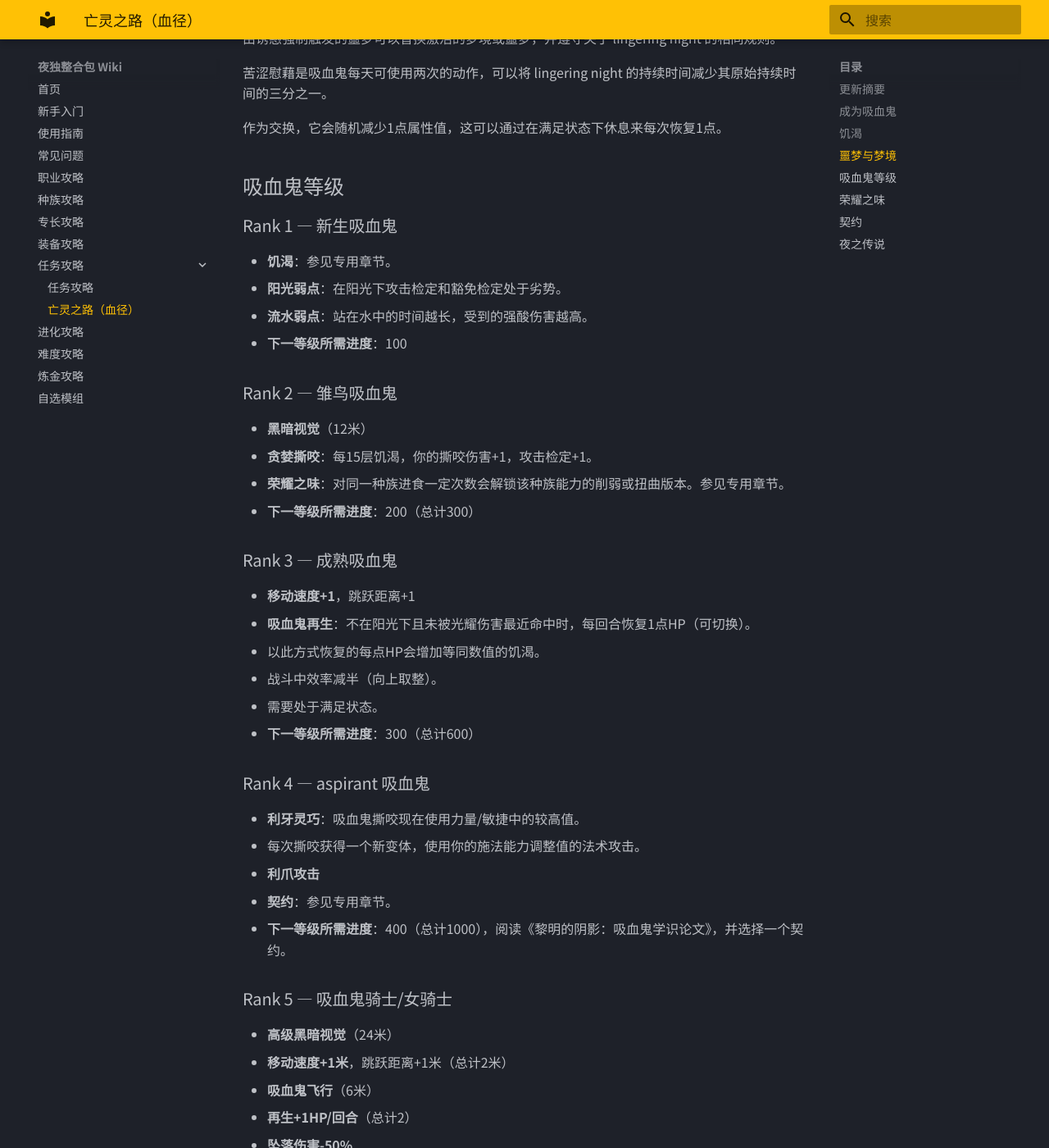
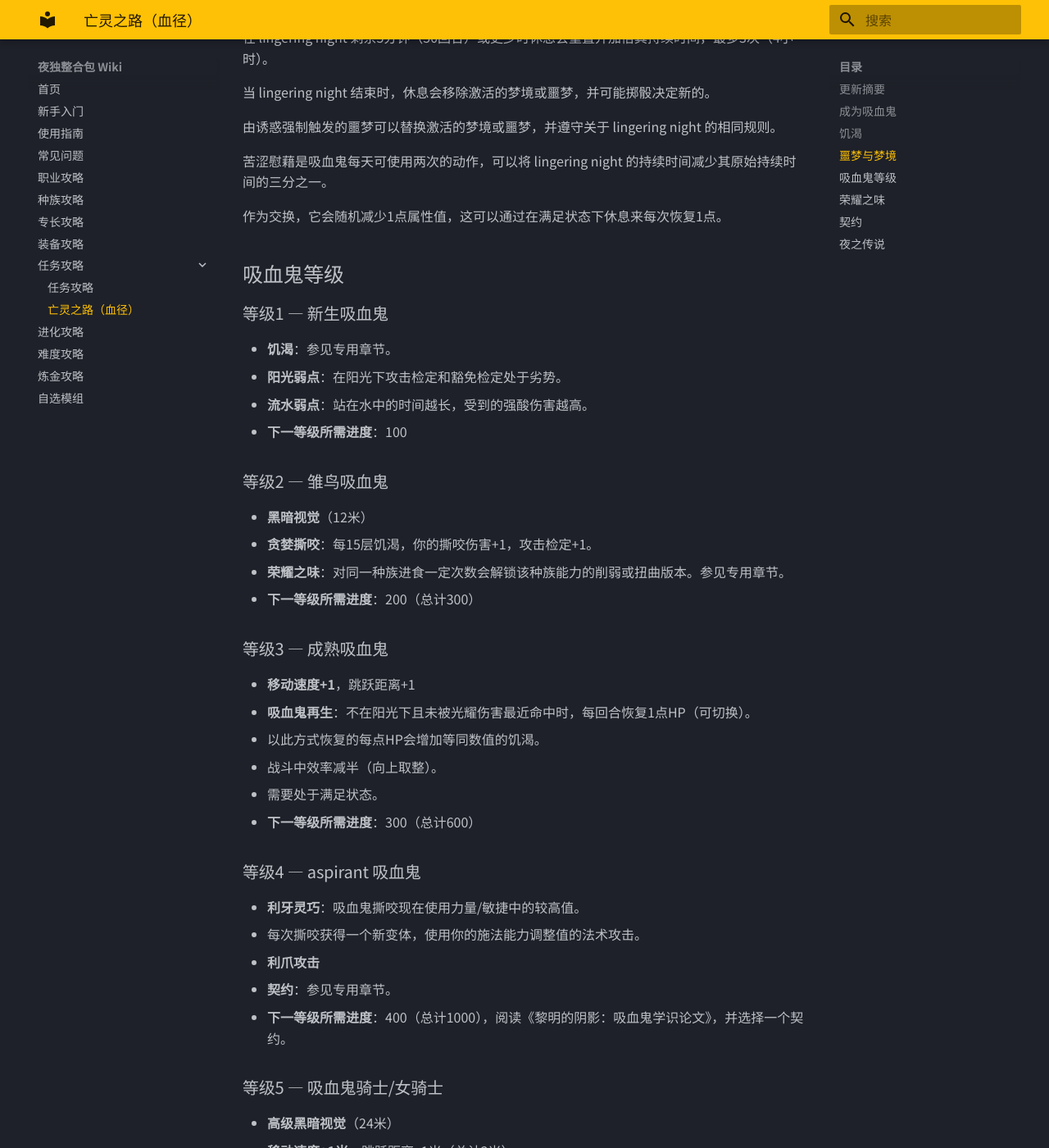
Before and after one commit to oiclyd/bg3-mod-wiki, an MkDocs documentation site: the page built from docs/ch9-bloodtrail.md, in a window 1280 px wide and 1400 px high, scrolled down 2886 px. Shown: the whole window at 82% size. Built offline with MkDocs 1.6.1 and Material for MkDocs 9.7.7, drawn with Linux system fonts in a browser that asks for light colours; some of the changed text lies outside the part shown.

Commit message:
亡灵之路血径：清理残留英文，美化版面，添加提示框

```diff
--- a/docs/ch9-bloodtrail.md
+++ b/docs/ch9-bloodtrail.md
@@ -103,21 +106,21 @@
 
 ## 吸血鬼等级
 
-### Rank 1 — 新生吸血鬼
+### 等级1 — 新生吸血鬼
 
 - **饥渴**：参见专用章节。
 - **阳光弱点**：在阳光下攻击检定和豁免检定处于劣势。
 - **流水弱点**：站在水中的时间越长，受到的强酸伤害越高。
 - **下一等级所需进度**：100
 
-### Rank 2 — 雏鸟吸血鬼
+### 等级2 — 雏鸟吸血鬼
 
 - **黑暗视觉**（12米）
 - **贪婪撕咬**：每15层饥渴，你的撕咬伤害+1，攻击检定+1。
 - **荣耀之味**：对同一种族进食一定次数会解锁该种族能力的削弱或扭曲版本。参见专用章节。
 - **下一等级所需进度**：200（总计300）
 
-### Rank 3 — 成熟吸血鬼
+### 等级3 — 成熟吸血鬼
 
 - **移动速度+1**，跳跃距离+1
 - **吸血鬼再生**：不在阳光下且未被光耀伤害最近命中时，每回合恢复1点HP（可切换）。
@@ -126,7 +129,7 @@
   - 需要处于满足状态。
 - **下一等级所需进度**：300（总计600）
 
-### Rank 4 —  aspirant 吸血鬼
+### 等级4 —  aspirant 吸血鬼
 
 - **利牙灵巧**：吸血鬼撕咬现在使用力量/敏捷中的较高值。
 - 每次撕咬获得一个新变体，使用你的施法能力调整值的法术攻击。
@@ -134,7 +137,7 @@
 - **契约**：参见专用章节。
 - **下一等级所需进度**：400（总计1000），阅读《黎明的阴影：吸血鬼学识论文》，并选择一个契约。
 
-### Rank 5 — 吸血鬼骑士/女骑士
+### 等级5 — 吸血鬼骑士/女骑士
 
 - **高级黑暗视觉**（24米）
 - **移动速度+1米**，跳跃距离+1米（总计2米）
@@ -144,7 +147,7 @@
 - **勃艮第之光**：踩在血上时，吸收它来为自己治疗1d4（可切换）。
 - **下一等级所需进度**：500（总计1500）
 
-### Rank 6 — 吸血鬼男爵/女男爵
+### 等级6 — 吸血鬼男爵/女男爵
 
 - **驯服饥渴**：饥渴惩罚每种类型延后1小时，参见饥渴章节。
 - 低饥渴时失控几率降低（DC 16 -> 14）。
@@ -154,7 +157,7 @@
   - 处决阈值为等级+等级（所以最高32）。
 - **下一等级所需进度**：600（总计2100）
 
-### Rank 7 — 吸血鬼伯爵/女伯爵
+### 等级7 — 吸血鬼伯爵/女伯爵
 
 - **再生+1HP/回合**（总计3）
 - 可以随意变形为狼。
@@ -165,7 +168,7 @@
   - 持续到长休或被替换。
 - **下一等级所需进度**：700（总计2800）
 
-### Rank 8 — 吸血鬼公爵/女公爵
+### 等级8 — 吸血鬼公爵/女公爵
 
 - **夜之眼**（等同于魔鬼视觉）
 - **移动速度+1米**，跳跃距离+1米（总计3米）
@@ -173,7 +176,7 @@
 - 可以随意变形为雾。
 - **下一等级所需进度**：800（总计3600）
 
-### Rank 9 — 吸血鬼领主/女士
+### 等级9 — 吸血鬼领主/女士
 
 - **再生+2HP/回合**（总计5）
 - **长夜守望**：饥渴惩罚每种类型延后2小时（参见饥渴章节）。
@@ -182,7 +185,7 @@
 - **魅惑、恐惧和恶心免疫**。
 - **下一等级所需进度**：900（总计4500）
 
-### Rank 10 — 吸血鬼君主/女王
+### 等级10 — 吸血鬼君主/女王
 
 - **坠落伤害-100%**
 - **夜之传说**：选择一个称号，参见专用章节。
@@ -199,14 +202,14 @@
 - **至高撕咬**：撕咬攻击造成6d6亡灵伤害。
 - 晋升时授予7000进度。
 
-### Rank 11 — 吸血鬼长老
+### 等级11 — 吸血鬼长老
 
 - **移动速度+3米**，跳跃距离+3米（总计6米）
 - **吸血鬼飞行+9米**（总计18米）
 - **再生+5HP/回合**（总计10）
 - **下一等级所需进度**：10000（总计15500）
 
-### Rank 12 — 至高者
+### 等级12 — 至高者
 
 - **所有属性值+1**
 - **夜之传说**：选择第二个称号，参见专用章节。
@@ -273,7 +277,7 @@
 
 ### 红掠夺者
 
-#### Rank 4
+#### 等级4
 
 - 威吓检定优势。
 - 获得**血怒**，类似于野蛮人的狂暴。
@@ -290,37 +294,37 @@
   - 每场战斗第一次施放血怒免费，后续施放消耗 bonus action。
   - 进入任何其他狂暴会被替换为血怒。
 
-#### Rank 5
+#### 等级5
 
 - 熟练威吓、运动和生存。
 
-#### Rank 6
+#### 等级6
 
 - **不可阻挡的动量**：未命中攻击消耗的吸血鬼动量-1，回合结束未造成伤害时只移除1点而非全部。
 - **野蛮吞噬**：当吸血鬼动量至少为4时，每3%自身已损失HP获得1%生命偷取（可切换）。
   - 生存技能超过10时，比率翻倍至每3%已损失HP最多2%生命偷取；20+生存时，比率为1/1。
   - 对非人型生物效率减半。
 
-#### Rank 7
+#### 等级7
 
 - **狂犬处刑者**：你的近战攻击可以使敌人流血。
   - 此外，当吸血鬼动量至少为6时，每15%目标已损失HP额外造成+1伤害。
 
-#### Rank 8
+#### 等级8
 
 - ** soaring 动量**：进入血怒、攻击和命中时额外获得1点吸血鬼动量。
 - **血猎**：对可流血的生物造成致命一击时，可以消耗4点吸血鬼动量进入**吸血鬼血欲**。
   - **吸血鬼血欲**：授予1个动作和5点临时HP用于该回合（类似于血欲药水，可叠加）。
 
-#### Rank 9
+#### 等级9
 
 - 专精威吓、运动和生存。
 
-#### Rank 10
+#### 等级10
 
 - ** carnage 化身**：在吸血鬼血欲效果下，武器和徒手伤害+1d4，力量检定和豁免以及攻击检定有优势（但攻击对你也有优势），不可阻挡，且无法被安抚。
 
-#### Rank 12
+#### 等级12
 
 - **无拘者**：当吸血鬼动量至少为8时，吸血鬼血欲持续额外一回合。
   - 在其效果下，攻击会释放**血红弧光**，在12米内目标之间连锁最多8次，造成1d4力场伤害并施加流血，或如果目标无法流血则造成2d4力场伤害。
@@ -328,7 +332,7 @@
 
 ### 面纱行者
 
-#### Rank 4
+#### 等级4
 
 - 潜行检定优势。
 - 资源为**暗影怒气**。
@@ -341,18 +345,18 @@
   - 造成暴击时恢复1。
 - **穿越 veil**：可以在战斗中通过将正常消耗替换为2点暗影怒气来隐藏，这样做时获得+3米移动速度（每回合一次移动增益）（可切换）。
 
-#### Rank 5
+#### 等级5
 
 - 熟练潜行、巧手和杂技。
 
-#### Rank 6
+#### 等级6
 
 - **暮光静止**：所有暗影怒气损失减少1，穿越 veil 的消耗也减少1。
 - **尼克斯 shroud**：每2点暗影怒气潜行+1，每3点暗影怒气AC和先攻+1。
   - 遮蔽时，你不能在豁免检定上掷出1，攻击不能对你暴击。
 - ** veil 模糊**：遮蔽时，你可以花费3点暗影怒气反应来对即将命中你的攻击施加劣势，或对即将命中你的法术豁免检定获得优势。
 
-#### Rank 7
+#### 等级7
 
 - ** veil 獠牙**：隐藏或隐形时，传送到目标并撕咬它而不暴露 cover，消耗5点暗影怒气。
   - 不能暴击。
@@ -361,28 +365,28 @@
   - 遮蔽时，你不能在攻击检定、能力和技能检定上掷出1。
   - 此外，你不能被突袭或威胁。
 
-#### Rank 8
+#### 等级8
 
 - **夜幕降临**：所有暗影怒气获取增加1。
 - ** hollow 之夜**：当暗影怒气至少为5时，穿越 veil 使你被 veil 2回合。
   - **被 veil**：类似于高级隐形。
 
-#### Rank 9
+#### 等级9
 
 - 专精潜行、巧手和杂技。
 
-#### Rank 10
+#### 等级10
 
 - **午夜 wraith**：当暗影怒气至少为7时，获得一个额外的反应和 bonus action。
   - 一旦触发，持续到回合结束，即使暗影怒气降到7以下。
 
-#### Rank 12
+#### 等级12
 
 - **无形者**：当暗影怒气至少为9且处于隐形状态时，你不能被发现或揭示。
 
 ### 瘟疫编织者
 
-#### Rank 4
+#### 等级4
 
 - 对抗毒素优势，次级毒素抗性，强酸抗性。
   - 次级抗性不显示在角色面板中，与亡灵提供的常规抗性乘法叠加。
@@ -402,11 +406,11 @@
   - **奥秘11 — 亵渎**：Hexpest变为邪恶，造成1d4亡灵+每剩余回合1点，并每剩余回合AC-1。
   - 进化可以合并。
 
-#### Rank 5
+#### 等级5
 
 - 熟练医学、自然和奥秘。
 
-#### Rank 6
+#### 等级6
 
 - **潜伏孵化**：Virulence损失减少1。
 - **腐蚀适应**：对疾病、毒素或诅咒免疫的目标改为受到**强酸融化**。
@@ -416,11 +420,11 @@
     - **自然9 —  swarm**：强酸融化额外造成+1d4强酸伤害+每剩余回合1点。它从濒死目标身上爆发，将剩余持续时间的一半传播给3米内的敌人。
     - **奥秘11 — 亵渎**：强酸融化额外造成+1d4强酸伤害+每剩余回合1点，并每剩余回合AC-1。
 
-#### Rank 7
+#### 等级7
 
 - ** invigorating 污秽**：撕咬感染 hexpest 的目标时，你可以无视其伤害的抗性，并在2回合内额外造成1点该类型或那些类型的伤害。
 
-#### Rank 8
+#### 等级8
 
 - **汹涌 epidemic**：Virulence获取增加1。
 - Hexpest和强酸融化的最大持续时间现在为5。
@@ -429,23 +433,23 @@
   - **自然15 —  exuviae**：Hexpest和强酸融化的爆发范围增加到7米，持续时间传播为完整。
   - **奥秘17 —  alcahest**：如果Hexpest会超过最大持续时间，超出的回合改为施加强酸融化。持续时间至少为5时，强酸融化使目标对强酸伤害易伤。
 
-#### Rank 9
+#### 等级9
 
 - 专精医学、自然和奥秘。
 
-#### Rank 10
+#### 等级10
 
 - **无限压迫**：当Hexpest或强酸融化的持续时间为5时，目标可能被减速直到瘟疫编织者的下一回合。
 - ** ichorous 狂欢**：Hexpest和强酸融化的施加速度翻倍。
 
-#### Rank 12
+#### 等级12
 
 - **无尽者**：当Virulence至少为7时，Hexpest和强酸融化不再衰减，它们繁荣生长，每回合持续时间增加而非减少。
   - 它们的最大持续时间现在为7。
 
 ### 夜之领主
 
-#### Rank 4
+#### 等级4
 
 - 魅力检定优势。
 - 资源为**支配**。
@@ -457,11 +461,11 @@
 - **诱惑撕咬**：你的撕咬可以魅惑敌人1回合。
   - 以此方式魅惑的敌人在2回合内不能再被魅惑。
 
-#### Rank 5
+#### 等级5
 
 - 熟练驯兽、说服和宗教。
 
-#### Rank 6
+#### 等级6
 
 - 狼加入你的黑暗子嗣。
 - **服从**：黑暗子嗣的支配消耗减少1。
@@ -491,14 +495,14 @@
       - 宗教12：你的管家额外提供一次其领主收益。
       - 宗教16：你的管家额外提供一次其管理收益。
 
-#### Rank 7
+#### 等级7
 
 - **不敬圣餐**：当你魅惑非盟友的野兽、怪物和亡灵野兽（等级较低）时，它们可能被支配只要它们被魅惑（可切换）。
   - DC基于你的宗教，魅力豁免。
   - 来自觉醒的洛山达之血的**腐化光晕**在这些生物上持续2回合。
 - **鼠潮**：黑暗子嗣现在除了支配外不消耗其他资源。
 
-#### Rank 8
+#### 等级8
 
 - ** scaturience**：两倍的黑暗子嗣响应你的召唤。
   - 当两个黑暗子嗣都死亡时你回收支配。
@@ -509,11 +513,11 @@
   - 说服12：最初中立的仆从现在可以被控制。
   - 宗教12：最初中立的仆从不能再挣脱。
 
-#### Rank 9
+#### 等级9
 
 - 专精驯兽、说服和宗教。
 
-#### Rank 10
+#### 等级10
 
 - **夜之统治**：你的黑暗子嗣变得更强大。
   - 老鼠变成巨鼠，更多HP，死亡时分裂为普通老鼠（不占用支配）。
@@ -524,7 +528,7 @@
   - 说服16：最初敌方的仆从现在可以被控制。
   - 宗教16：最初敌方的仆从不能再挣脱你的控制。
 
-#### Rank 12
+#### 等级12
 
 - ** sire 者**：你可以将你的活体同伴变成吸血鬼子嗣。
   - 吸血鬼子嗣是你的领主。
```
Also changed, not shown: other parts of docs/ch9-bloodtrail.md (+7 -2 lines).
